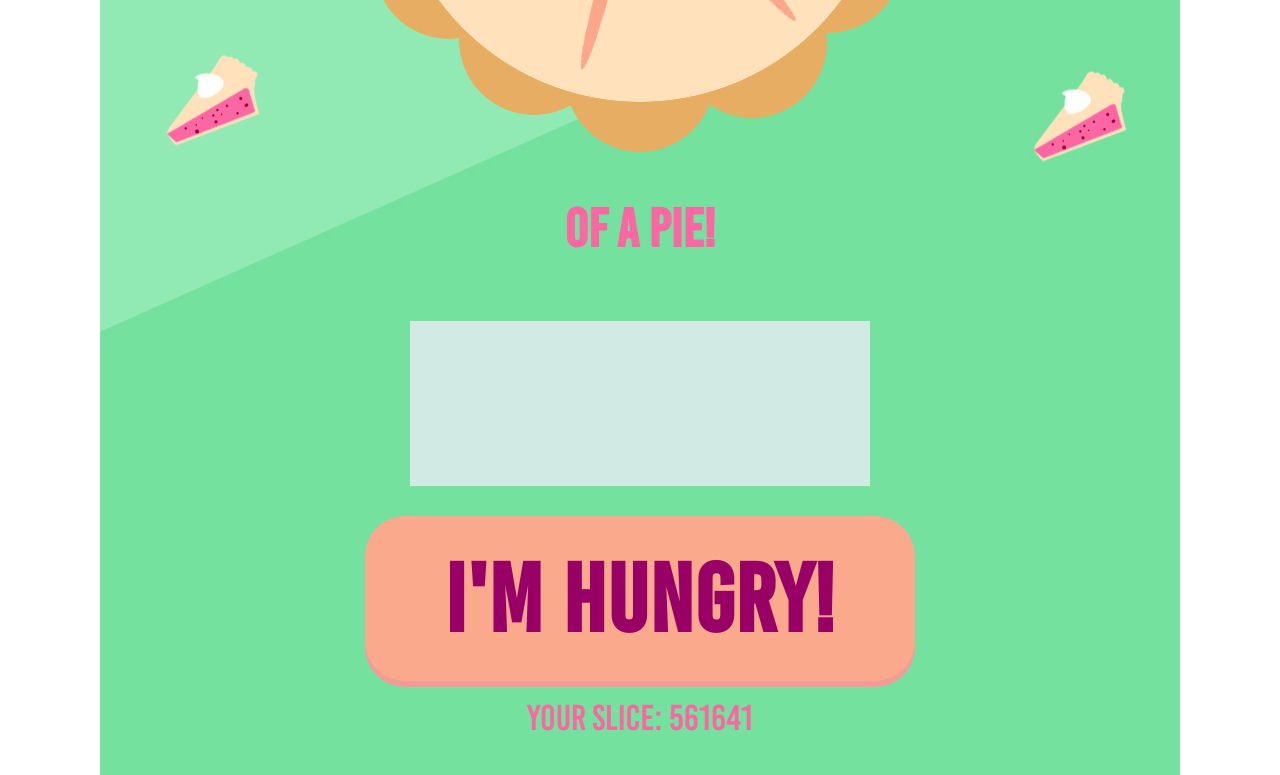
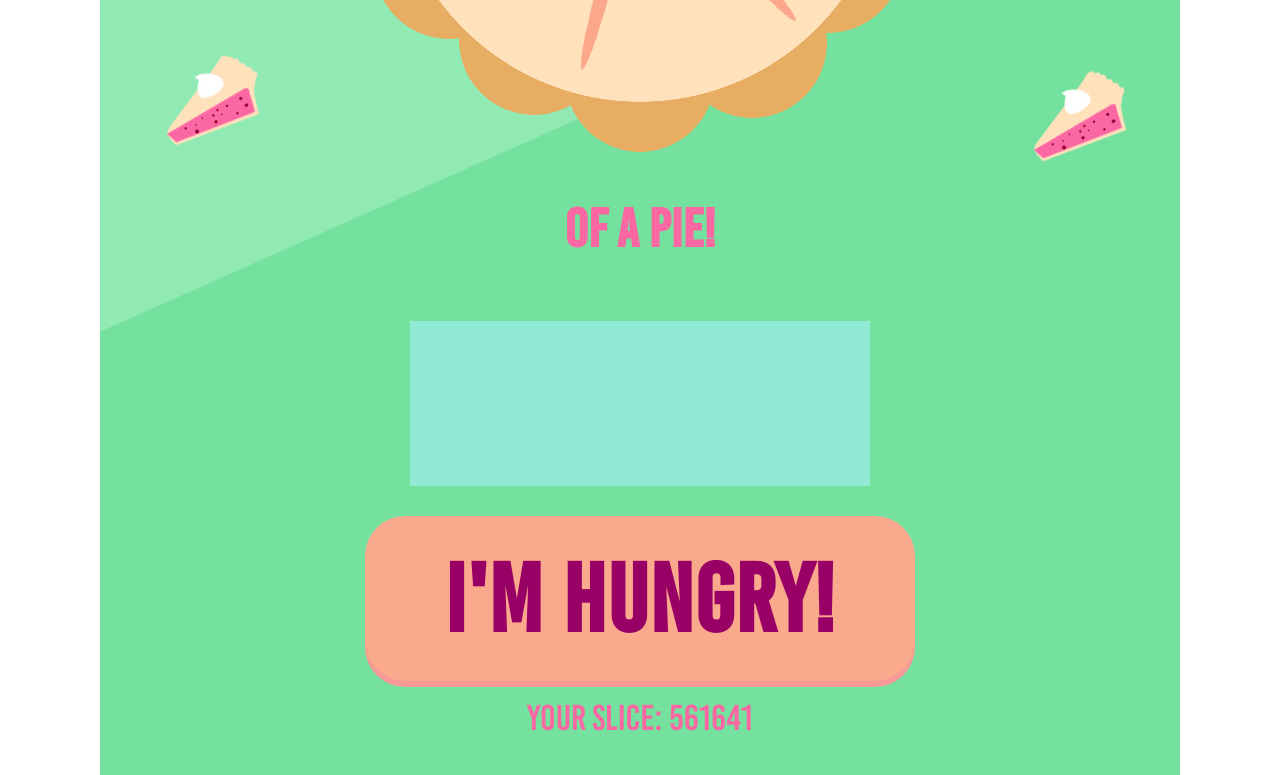
Before and after one commit to ngzhian/pie-say, a plain HTML site: page index.html in a window 1280 px wide. Shown: the part 603-1378 px from the top of the page. Drawn offline with nearby package versions, Linux system fonts and the light colour scheme.

Commit message:
Update PScomponent.css

```diff
--- a/PScomponent.css
+++ b/PScomponent.css
@@ -190,7 +190,7 @@ body {
 
 /* Entry Box */
 .btn-1 {
-	background: #d2eae4;
+	background: #91ead4;
 	color: #990066;
 	box-shadow: 0 6px #74e19f;
 	-webkit-transition: none;
```
